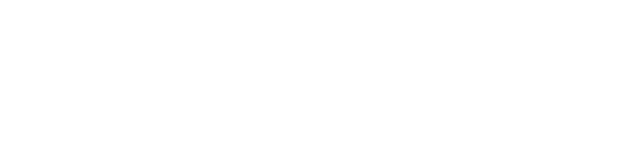
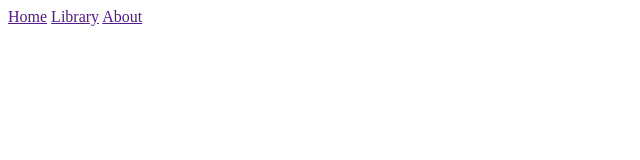
Before and after one commit to DevTrool/sitepackts, a plain HTML site: page index.html in a window 1280 px wide. Shown: the whole page, without its empty margins (0-640 px from the left). Drawn offline with Linux system fonts and the light colour scheme.

Commit message:
Update index.html

```diff
--- a/index.html
+++ b/index.html
@@ -6,6 +6,10 @@
     <title>CodeLibrary</title>
 </head>
 <body>
-
+    <div>
+        <a href="">Home</a>
+        <a href="">Library</a>
+        <a href="">About</a>
+    </div>
 </body>
 </html>
```
